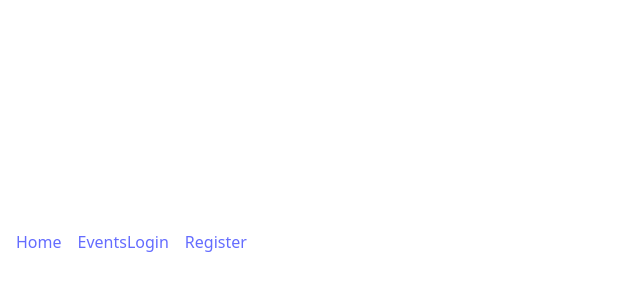
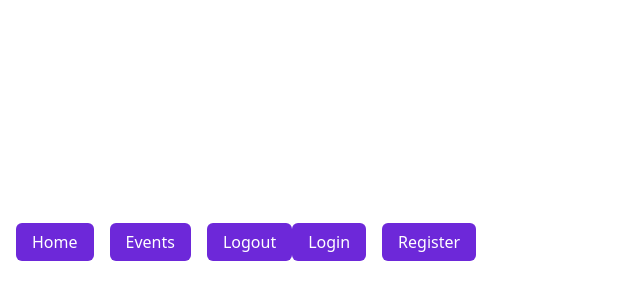
Before and after one commit to Saeedzxz123/event-map-frontend, a React (Vite) app: page /events/1 in a window 1280 px wide. Shown: the part 158-458 px from the top of the page, without its empty margins (0-640 px from the left). Built offline with nearby package versions, Linux system fonts and the light colour scheme.

Commit message:
modify navbar layout

```diff
--- a/src/components/Navbar.jsx
+++ b/src/components/Navbar.jsx
@@ -1,10 +1,24 @@
-import { Link } from 'react-router-dom'
+import { Link, useNavigate } from 'react-router-dom'
 import { useContext } from 'react'
 import { AuthContext } from '../context/AuthContext'
 import defaultAvatar from '../assets/default-avatar.png'
 
 const Navbar = () => {
   const { user, logout } = useContext(AuthContext)
+  const navigate = useNavigate()
+
+  const goToProfile = () => {
+    navigate('/profile')
+  }
+
+  const navButtonStyle = {
+    background: '#6d28d9',
+    color: '#fff',
+    border: 'none',
+    padding: '0.5rem 1rem',
+    borderRadius: '6px',
+    cursor: 'pointer'
+  }
 
   return (
     <nav
@@ -16,16 +30,34 @@ const Navbar = () => {
       }}
     >
       <div style={{ display: 'flex', gap: '1rem' }}>
-        <Link to="/">Home</Link>
-        <Link to="/events">Events</Link>
+        <Link to="/">
+          <button style={navButtonStyle}>Home</button>
+        </Link>
+
+        <Link to="/events">
+          <button style={navButtonStyle}>Events</button>
+        </Link>
+
+
+
+        <button style={navButtonStyle} onClick={logout}>Logout</button>
+
       </div>
 
       <div style={{ display: 'flex', alignItems: 'center', gap: '1rem' }}>
         {user ? (
           <>
-            <div style={{ display: 'flex', alignItems: 'center', gap: '0.5rem' }}>
-
-              <span>{user.username}</span>
+            <button
+              onClick={goToProfile}
+              style={{
+                display: 'flex',
+                alignItems: 'center',
+                gap: '0.5rem',
+                background: 'transparent',
+                border: 'none',
+                cursor: 'pointer'
+              }}
+            >
               <img
             src={user.profilePhoto || defaultAvatar}
             alt="profile"
@@ -35,15 +67,18 @@ const Navbar = () => {
             borderRadius: '50%',
             objectFit: 'cover'
                 }}
-              />
-            </div>
+              />  <span>{user.username}</span></button>
 
-            <button onClick={logout}>Logout</button>
           </>
         ) : (
           <>
-            <Link to="/login">Login</Link>
-            <Link to="/register">Register</Link>
+        <Link to="/login">
+        <button style={navButtonStyle}>Login</button>
+        </Link>
+
+        <Link to="/register">
+        <button style={navButtonStyle}>Register</button>
+            </Link>
         </>
         )}
     </div>
```
Lines whose indentation alone changed are shown as unchanged.
